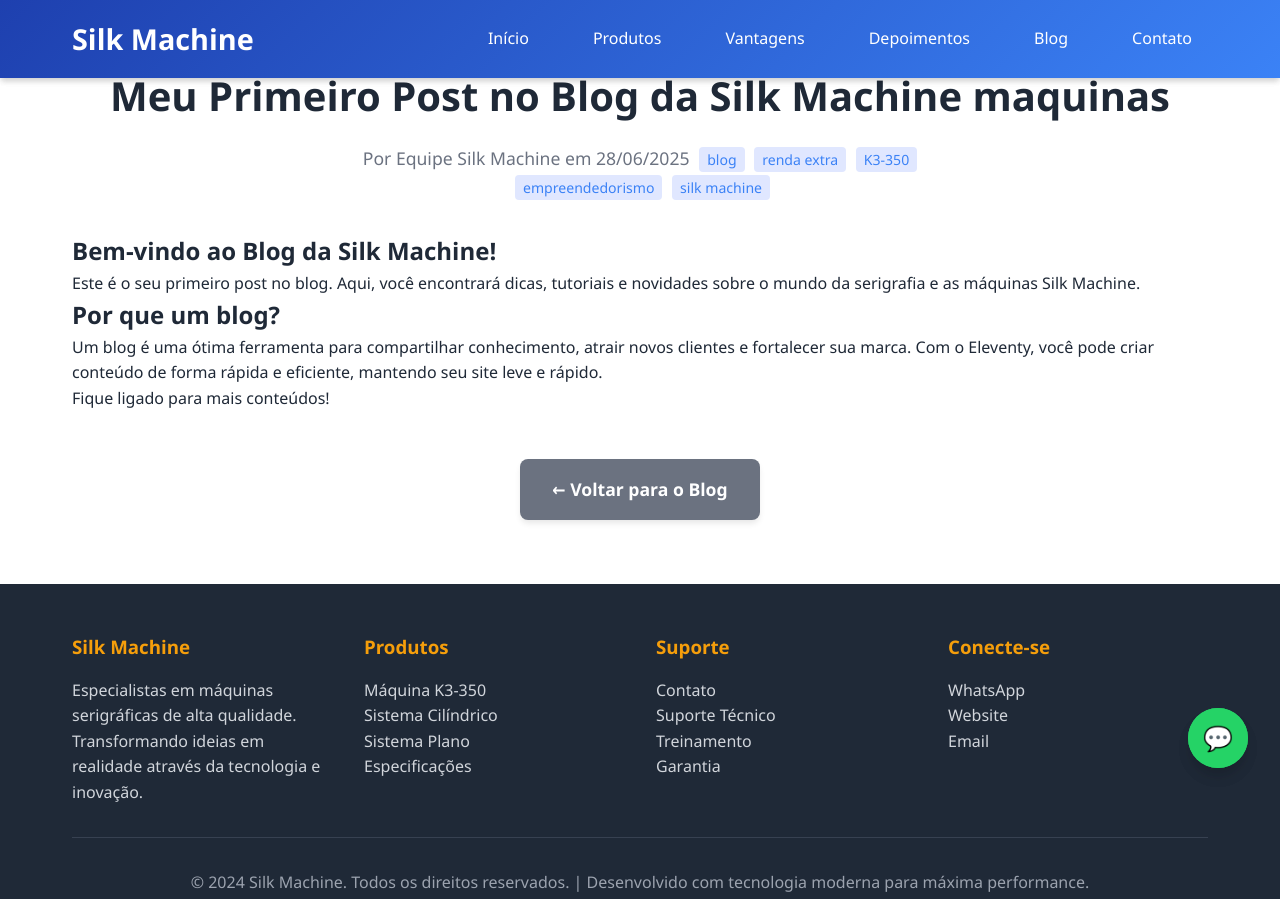
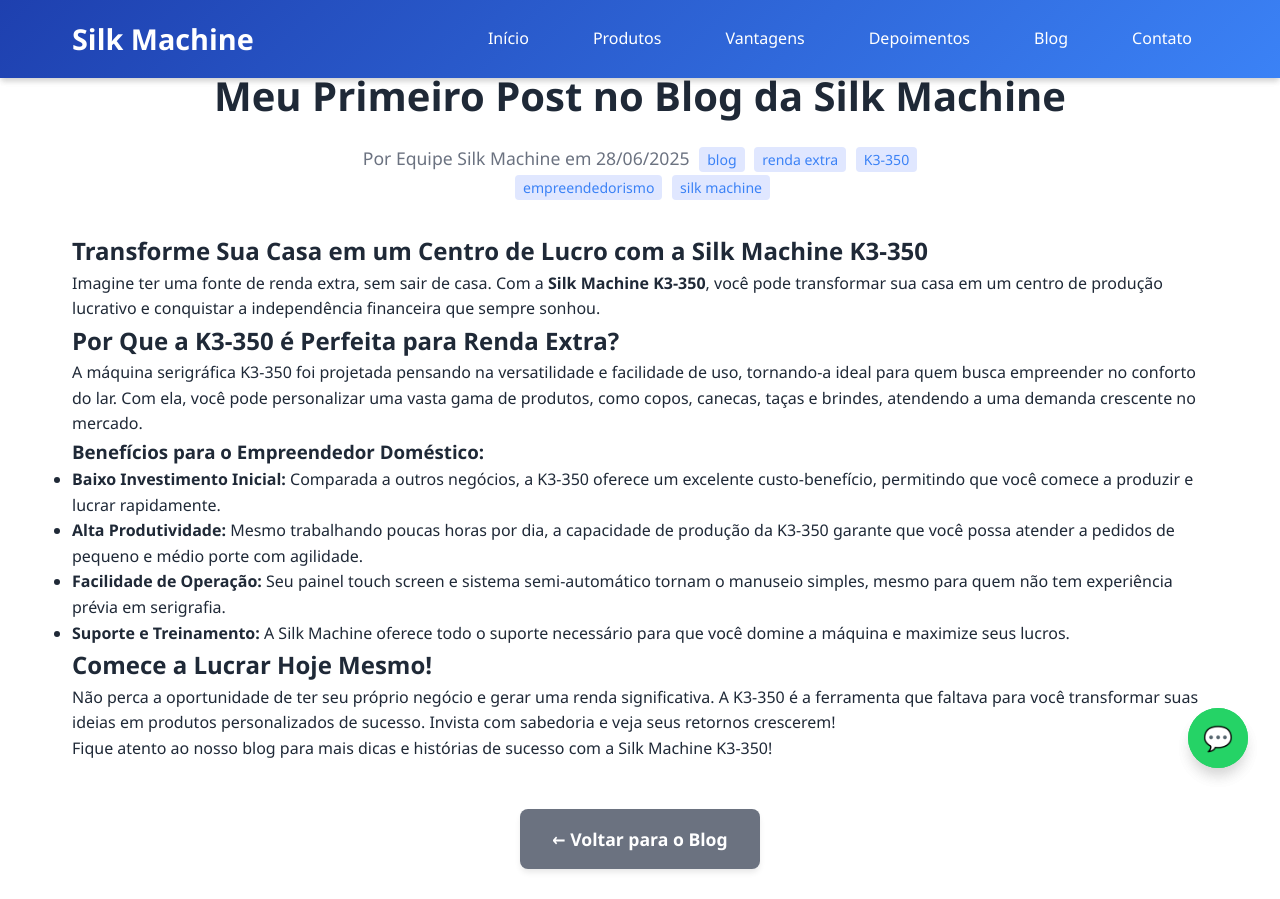
Before and after one commit to josuedalmeida/silkmachine-website, an Eleventy site: page src/posts/meu-primeiro-post.md in a window 1280 px wide. Shown: the top 899 px of the page. Built offline with nearby package versions, Linux system fonts and the light colour scheme; Eleventy itself is replaced by a stand-in of ours; files that its build step writes are made by us from their sources.

Commit message:
Update Posts do Blog “meu-primeiro-post”

```diff
--- a/src/posts/meu-primeiro-post.md
+++ b/src/posts/meu-primeiro-post.md
@@ -1,5 +1,5 @@
 ---
-title: Meu Primeiro Post no Blog da Silk Machine maquinas
+title: "Meu Primeiro Post no Blog da Silk Machine "
 author: Equipe Silk Machine
 date: 2025-06-28
 tags:
@@ -12,12 +12,23 @@
 ---
 
 
-# Bem-vindo ao Blog da Silk Machine!
+# Transforme Sua Casa em um Centro de Lucro com a Silk Machine K3-350
 
-Este é o seu primeiro post no blog. Aqui, você encontrará dicas, tutoriais e novidades sobre o mundo da serigrafia e as máquinas Silk Machine.
+Imagine ter uma fonte de renda extra, sem sair de casa. Com a **Silk Machine K3-350**, você pode transformar sua casa em um centro de produção lucrativo e conquistar a independência financeira que sempre sonhou.
 
-## Por que um blog?
+## Por Que a K3-350 é Perfeita para Renda Extra?
 
-Um blog é uma ótima ferramenta para compartilhar conhecimento, atrair novos clientes e fortalecer sua marca. Com o Eleventy, você pode criar conteúdo de forma rápida e eficiente, mantendo seu site leve e rápido.
+A máquina serigráfica K3-350 foi projetada pensando na versatilidade e facilidade de uso, tornando-a ideal para quem busca empreender no conforto do lar. Com ela, você pode personalizar uma vasta gama de produtos, como copos, canecas, taças e brindes, atendendo a uma demanda crescente no mercado.
 
-Fique ligado para mais conteúdos!
+### Benefícios para o Empreendedor Doméstico:
+
+*   **Baixo Investimento Inicial:** Comparada a outros negócios, a K3-350 oferece um excelente custo-benefício, permitindo que você comece a produzir e lucrar rapidamente.
+*   **Alta Produtividade:** Mesmo trabalhando poucas horas por dia, a capacidade de produção da K3-350 garante que você possa atender a pedidos de pequeno e médio porte com agilidade.
+*   **Facilidade de Operação:** Seu painel touch screen e sistema semi-automático tornam o manuseio simples, mesmo para quem não tem experiência prévia em serigrafia.
+*   **Suporte e Treinamento:** A Silk Machine oferece todo o suporte necessário para que você domine a máquina e maximize seus lucros.
+
+## Comece a Lucrar Hoje Mesmo!
+
+Não perca a oportunidade de ter seu próprio negócio e gerar uma renda significativa. A K3-350 é a ferramenta que faltava para você transformar suas ideias em produtos personalizados de sucesso. Invista com sabedoria e veja seus retornos crescerem!
+
+Fique atento ao nosso blog para mais dicas e histórias de sucesso com a Silk Machine K3-350!
```
